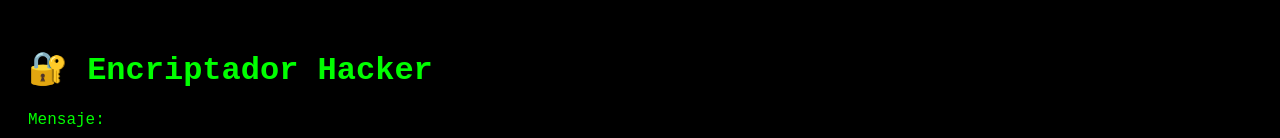
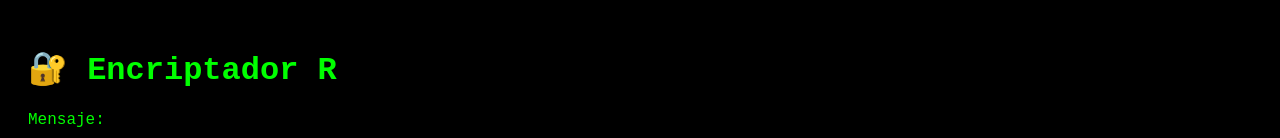
Before and after one commit to RAGGsv/Cript, a plain HTML site: page index.html in a window 1280 px wide. Shown: the top 138 px of the page. Drawn offline with Linux system fonts and the light colour scheme.

Commit message:
Update index.html

```diff
--- a/index.html
+++ b/index.html
@@ -31,7 +31,7 @@
   </style>
 </head>
 <body>
-  <h1>🔐 Encriptador Hacker</h1>
+  <h1>🔐 Encriptador R</h1>
 
   <label>Mensaje:</label>
   <textarea id="mensaje" rows="3"></textarea>
```
